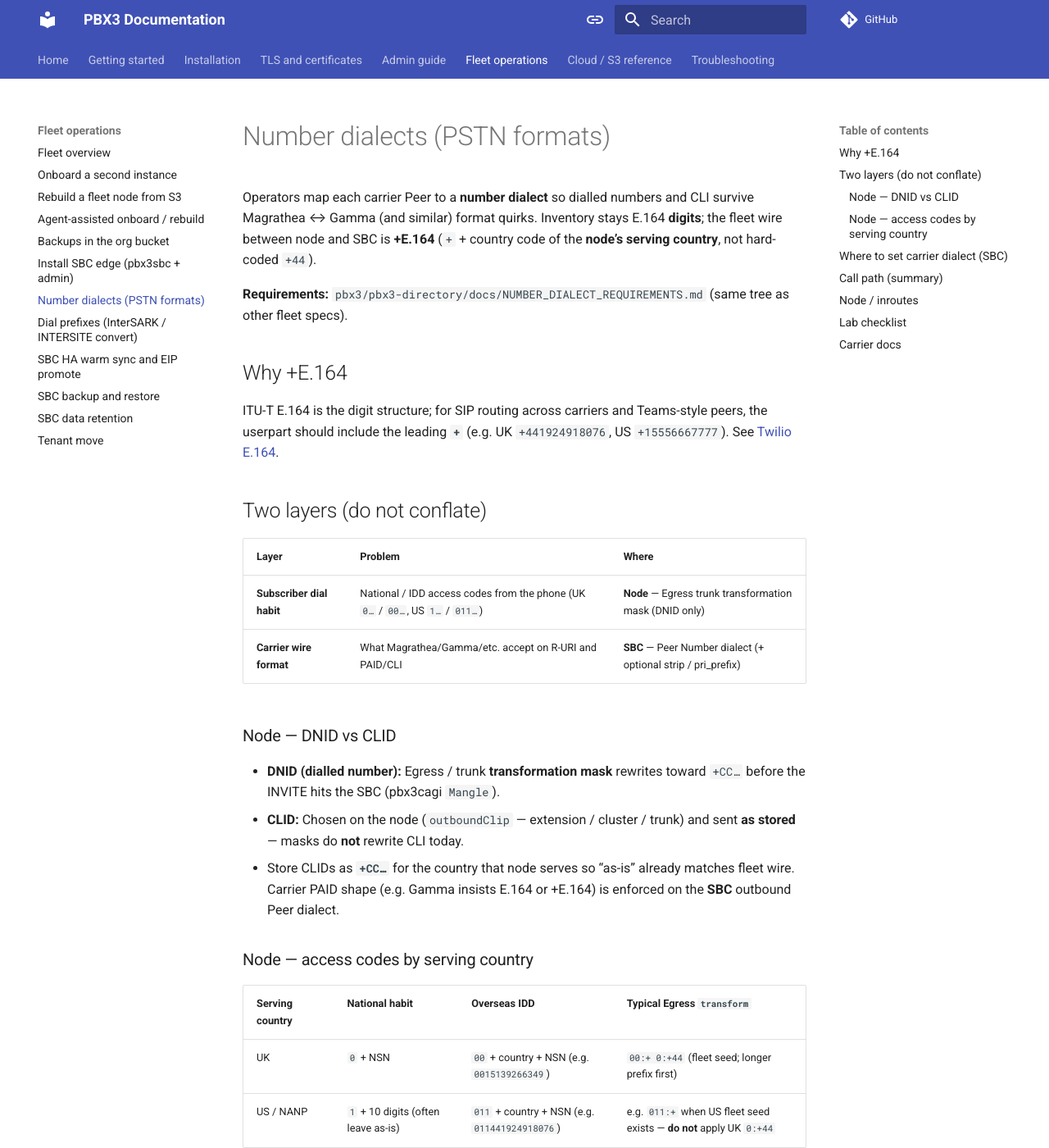
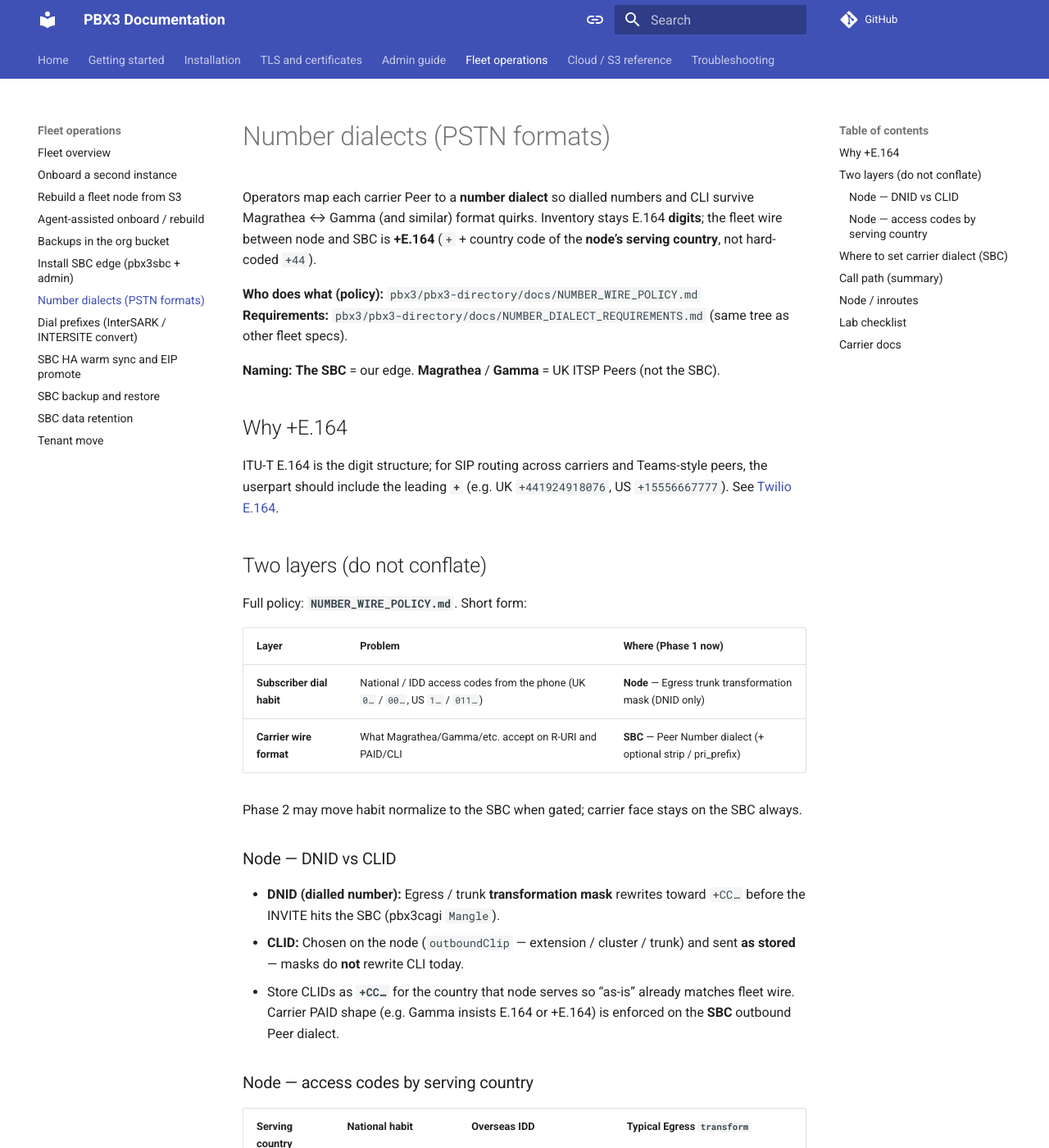
Before and after one commit to aelintra/pbx3-docs, an MkDocs documentation site: the page built from docs/fleet/number-dialect.md, in a window 1280 px wide and 1400 px high. Shown: the whole window at 82% size. Built offline with MkDocs 1.6.1 and Material for MkDocs 9.7.7, drawn with Linux system fonts in a browser that asks for light colours; comment, search, counter and statistics services are not loaded.

Commit message:
docs: point fleet number-dialect at NUMBER_WIRE_POLICY
Clarify Phase 1 habit on node vs carrier dialect on the SBC.

Co-authored-by: Cursor <cursoragent@cursor.com>

```diff
--- a/docs/fleet/number-dialect.md
+++ b/docs/fleet/number-dialect.md
@@ -2,7 +2,10 @@
 
 Operators map each carrier Peer to a **number dialect** so dialled numbers and CLI survive Magrathea ↔ Gamma (and similar) format quirks. Inventory stays E.164 **digits**; the fleet wire between node and SBC is **+E.164** (`+` + country code of the **node’s serving country**, not hard-coded `+44`).
 
+**Who does what (policy):** `pbx3/pbx3-directory/docs/NUMBER_WIRE_POLICY.md`
 **Requirements:** `pbx3/pbx3-directory/docs/NUMBER_DIALECT_REQUIREMENTS.md` (same tree as other fleet specs).
+
+**Naming:** **The SBC** = our edge. **Magrathea** / **Gamma** = UK ITSP Peers (not the SBC).
 
 ## Why +E.164
 
@@ -10,10 +13,14 @@ ITU-T E.164 is the digit structure; for SIP routing across carriers and Teams-st
 
 ## Two layers (do not conflate)
 
-| Layer | Problem | Where |
-|-------|---------|--------|
+Full policy: **`NUMBER_WIRE_POLICY.md`**. Short form:
+
+| Layer | Problem | Where (Phase 1 now) |
+|-------|---------|---------------------|
 | **Subscriber dial habit** | National / IDD access codes from the phone (UK `0…` / `00…`, US `1…` / `011…`) | **Node** — Egress trunk transformation mask (DNID only) |
 | **Carrier wire format** | What Magrathea/Gamma/etc. accept on R-URI and PAID/CLI | **SBC** — Peer Number dialect (+ optional strip / pri_prefix) |
+
+Phase 2 may move habit normalize to the SBC when gated; carrier face stays on the SBC always.
 
 ### Node — DNID vs CLID
 
```
